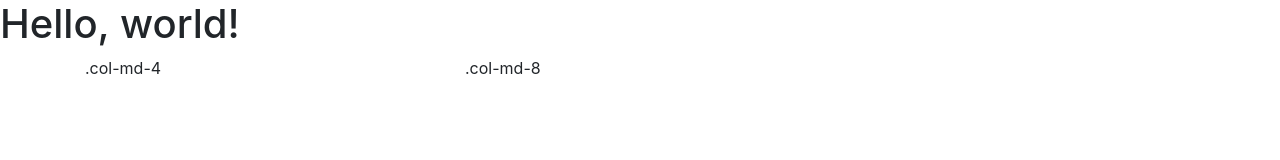
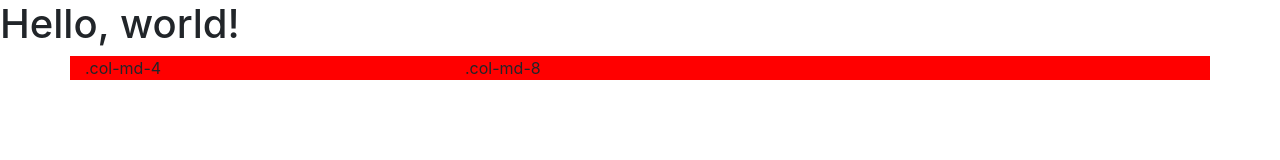
Before and after one commit to BigCircles/BigCircles.github.io, a plain HTML site: page index.html in a window 1280 px wide. Drawn offline with nearby package versions, Linux system fonts and the light colour scheme.

Commit message:
body to .container in css

```diff
--- a/style.css
+++ b/style.css
@@ -1,4 +1,4 @@
-body
+.container
 {
  background-color:red
 }
```
